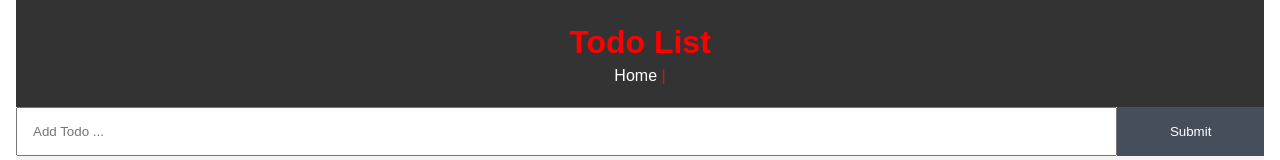
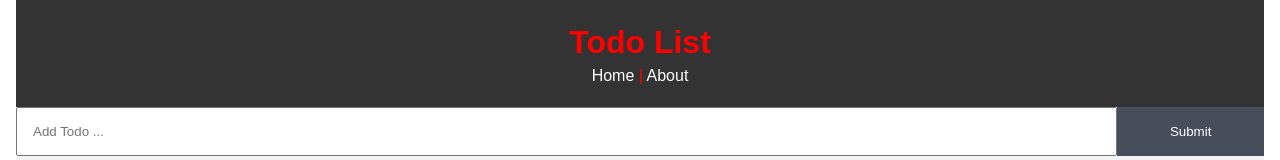
Before and after one commit to pixelboogie/Reactjs_ToDo, a React (Create React App) app: page / in a window 1280 px wide. Shown: the top 160 px of the page. Built offline with nearby package versions, Linux system fonts and the light colour scheme.

Commit message:
Added links

```diff
--- a/src/components/layout/Header.js
+++ b/src/components/layout/Header.js
@@ -5,7 +5,7 @@
     return (
         <header style={headerStyle}>
             <h1>Todo List</h1>
-            <Link style={linkStyle} to="/">Home</Link> | <Link to="/about"></Link>
+            <Link style={linkStyle} to="/">Home</Link> | <Link style={linkStyle} to="/about">About</Link>
         </header>
     )
 
```
